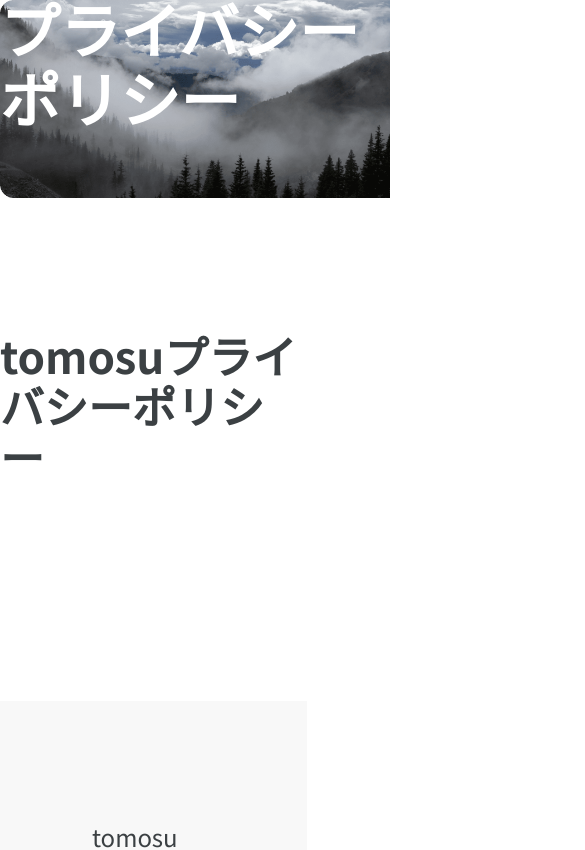
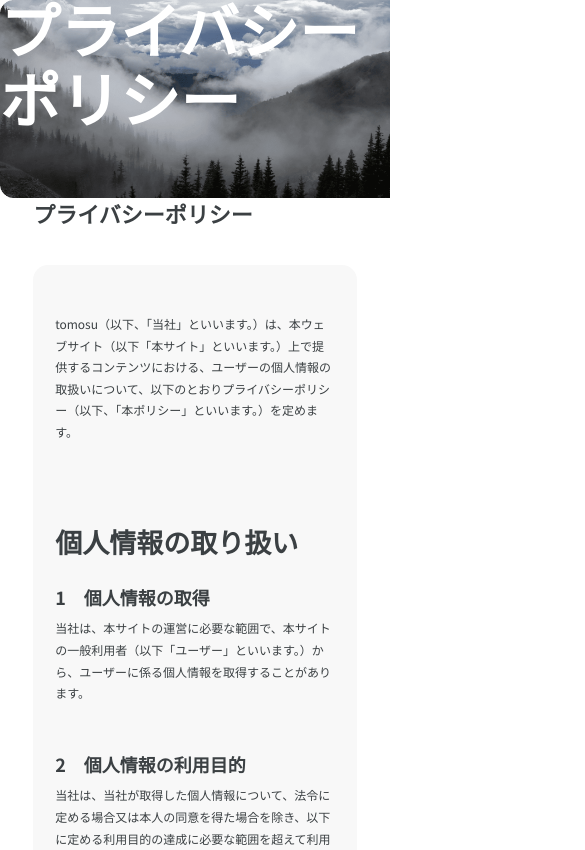
Before and after one commit to ha-ma/tomosu, a Next.js app: page /privacy-policy in a window 390 px wide. Shown: the top 850 px of the page, 585 px wide, since content can reach past the window. Built offline with nearby package versions, Linux system fonts and the light colour scheme.

Commit message:
プライバシーポリシーページのSP化を記述

```diff
--- a/pages/privacy-policy/index.js
+++ b/pages/privacy-policy/index.js
@@ -8,7 +8,7 @@ function Privacy() {
       <PageHero />
       <section className={styles.privacyPolicy}>
         <div className={styles.privacyPolicy__container}>
-          <h2 className={styles.privacyPolicy__heading}>tomosuプライバシーポリシー</h2>
+          <h2 className={styles.privacyPolicy__heading}><span className={styles.privacyPolicy__heading__sp}>tomosu</span>プライバシーポリシー</h2>
           <div className={styles.privacyPolicy__desc}>
             <p className={styles.privacyPolicy__text}>tomosu（以下、「当社」といいます。）は、本ウェブサイト（以下「本サイト」といいます。）上で提供するコンテンツにおける、ユーザーの個人情報の取扱いについて、以下のとおりプライバシーポリシー（以下、「本ポリシー」といいます。）を定めます。</p>
 
--- a/styles/privacy-policy.module.scss
+++ b/styles/privacy-policy.module.scss
@@ -1,32 +1,59 @@
 .privacyPolicy {
   padding: 129px 83px 255px 0;
   box-sizing: border-box;
+  @media (max-width: 700px) {
+    padding: unset;
+    width: 83%;
+    margin: 0 auto 41px;
+  }
   &__heading {
     font-size: 44px;
     font-weight: bold;
     margin-bottom: 219px;
+    @media (max-width: 700px) {
+      font-size: 22px;
+      margin-bottom: 39px;
+    }
+    &__sp {
+      display: none;
+    }
   }
   &__desc {
     padding: 114px 92px 370px;
     box-sizing: border-box;
-    background-color: #F8F8F8;
+    background-color: #f8f8f8;
+    @media (max-width: 700px) {
+      padding: 48px 22px 218px;
+      border-radius: 15px;
+    }
   }
   &__text {
     font-size: 24px;
     line-height: 1.8;
     margin-bottom: 83px;
+    @media (max-width: 700px) {
+      font-size: 12px;
+    }
   }
   &__policy {
     &__text {
       font-size: 24px;
       line-height: 1.8;
       margin-bottom: 83px;
+      @media (max-width: 700px) {
+        font-size: 12px;
+        margin-bottom: 60px;
+      }
     }
   }
   &__subheading {
     font-size: 35px;
     font-weight: bold;
     margin-bottom: 50px;
+    @media (max-width: 700px) {
+      font-size: 27px;
+      margin-bottom: 30px;
+    }
   }
   dl {
     margin-bottom: 50px;
@@ -34,10 +61,16 @@
     dt {
       font-size: 30px;
       margin-bottom: 10px;
+      @media (max-width: 700px) {
+        font-size: 18px;
+      }
     }
     dd {
       font-size: 24px;
       line-height: 1.8;
+      @media (max-width: 700px) {
+        font-size: 12px;
+      }
     }
   }
 }
```
